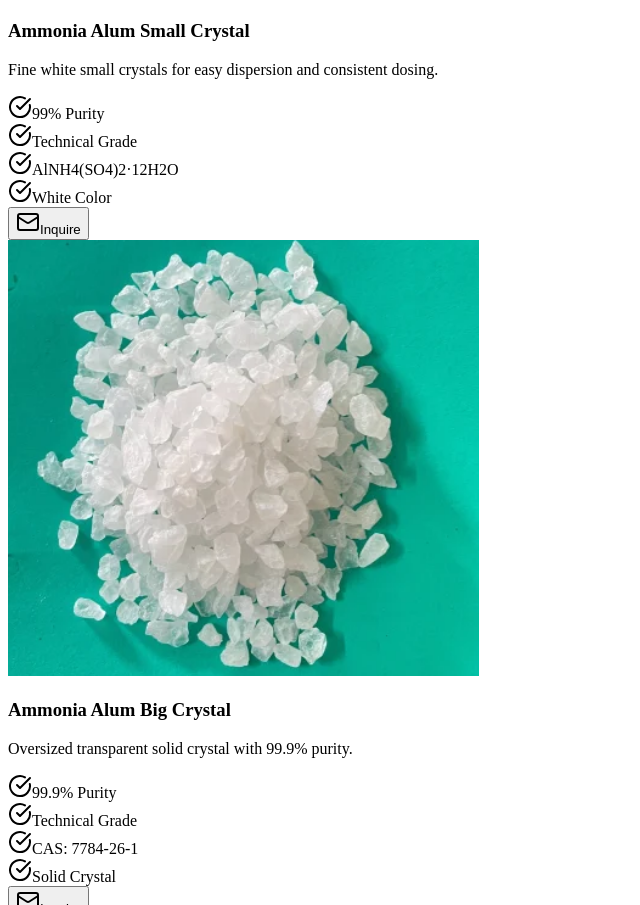
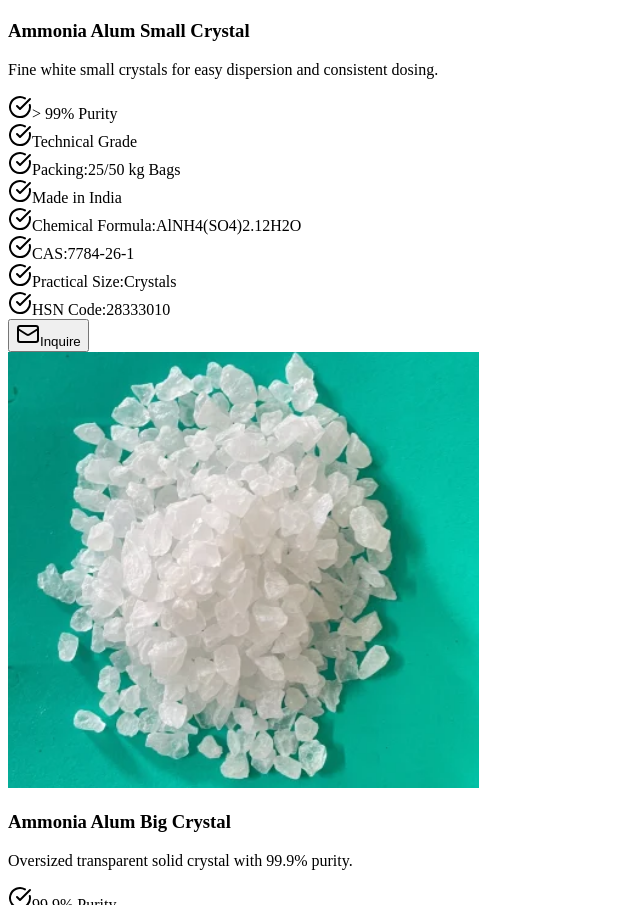
Before and after one commit to shreeaura14/ambica, a React (Vite) app: page /products/category/ammonia-alum in a window 1280 px wide. Shown: the part 2786-3691 px from the top of the page, without its empty margins (0-640 px from the left). Built offline with nearby package versions, Linux system fonts and the light colour scheme; no server answers; the HTML template or start-up script is replaced by a standard one.

Commit message:
Update ProductSubcategoriesPage.tsx

```diff
--- a/src/app/pages/ProductSubcategoriesPage.tsx
+++ b/src/app/pages/ProductSubcategoriesPage.tsx
@@ -69,7 +69,7 @@ const SUBCATEGORIES_DATA: Record<string, SubcategoryGroup> = {
     items: [
       { name: "Ammonia Alum Crystal", description: "Solid crystal form for drinking water treatment.", features: ["> 99% Purity", "Technical Grade", "Packing:25/50 kg Bags", "Made in India", "Chemical Formula:AlNH4(SO4)2.12H2O", "CAS:7784-26-1", "Practical Size:Crystal", "HSN Code:28333010"], image: ammoniaCrystalImg },
       { name: "Ammonia Alum Lumps", description: "Coarse crystalline lumps, used for industrial water treatment.", features: ["> 99% Purity", "Technical Grade", "Packing:25/50 kg Bags", "Made in India", "Chemical Formula:AlNH4(SO4)2.12H2O", "CAS:7784-26-1", "Practical Size:Lumps", "HSN Code:28333010"], image: ammoniaLumpsImg },
-      { name: "Ammonia Alum Small Crystal", description: "Fine white small crystals for easy dispersion and consistent dosing.", features: ["99% Purity", "Technical Grade", "AlNH4(SO4)2·12H2O", "White Color"], image: ammoniaSmallCrystalImg },
+      { name: "Ammonia Alum Small Crystal", description: "Fine white small crystals for easy dispersion and consistent dosing.", features: ["> 99% Purity", "Technical Grade", "Packing:25/50 kg Bags", "Made in India", "Chemical Formula:AlNH4(SO4)2.12H2O", "CAS:7784-26-1", "Practical Size:Crystals", "HSN Code:28333010"], image: ammoniaSmallCrystalImg },
       { name: "Ammonia Alum Big Crystal", description: "Oversized transparent solid crystal with 99.9% purity.", features: ["99.9% Purity", "Technical Grade", "CAS: 7784-26-1", "Solid Crystal"], image: ammoniaBigCrystalImg },
       { name: "Ammonia Alum Delux", description: "Premium delux crystal grade for specialized water purification.", features: ["99.9% Purity", "Delux Grade", "Minimal Impurities", "High Transparency"], image: ammoniaDeluxImg },
       { name: "Ammonia Alum Super", description: "Engineered super industrial grade with optimal pH stabilization.", features: ["98.9% Purity", "Super Grade", "11% Al2O3", "Purifying & Dyeing"], image: ammoniaSuperImg },
```
